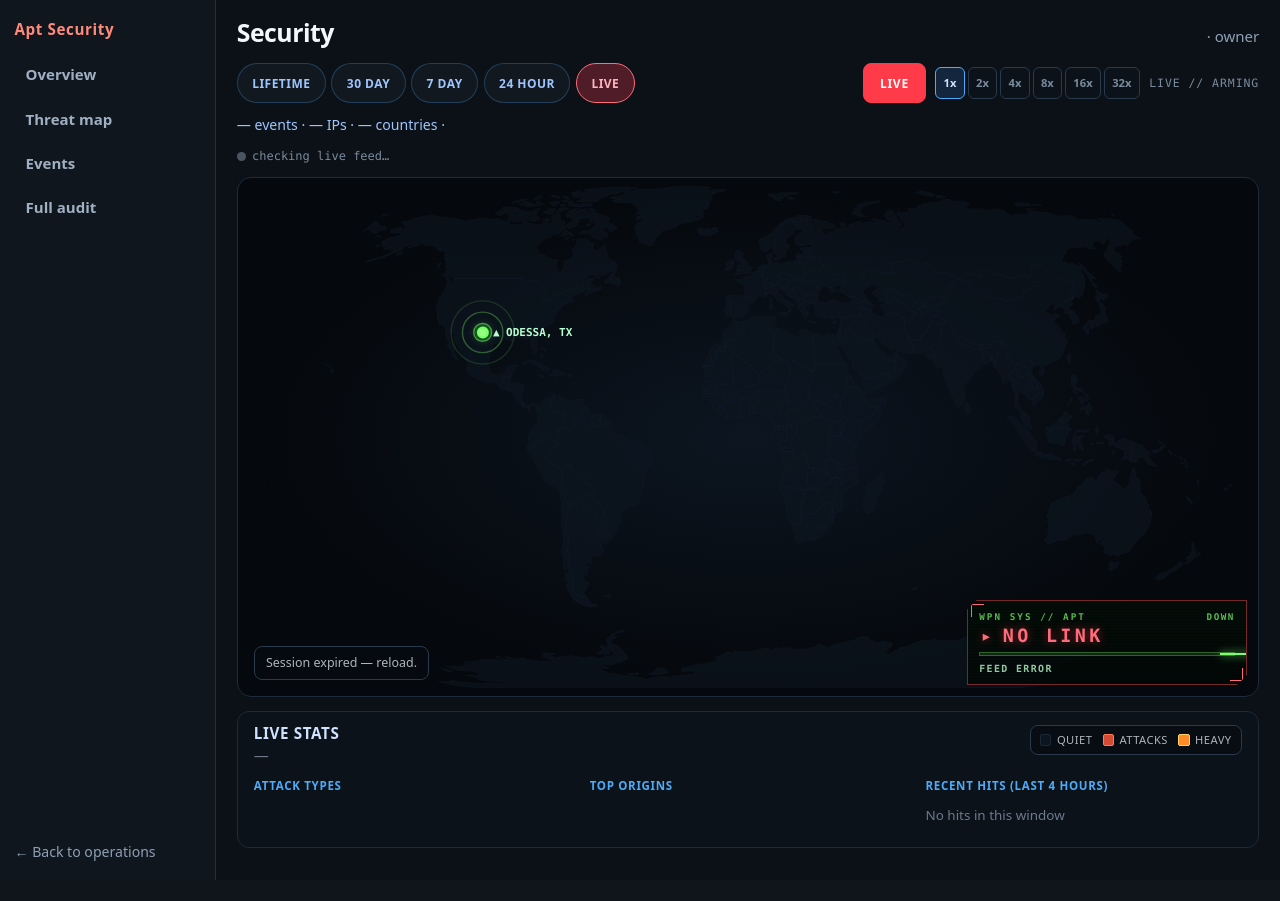
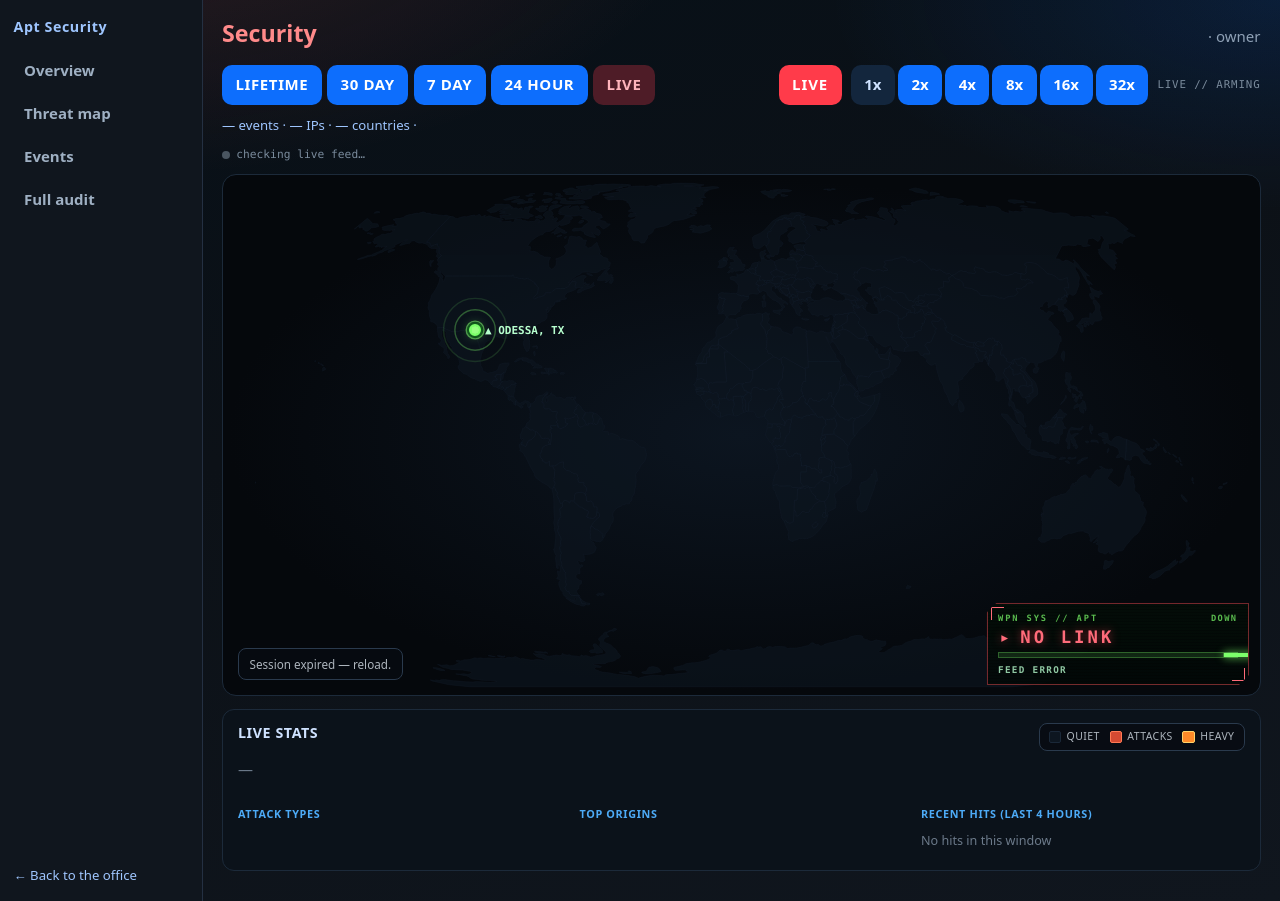
Before and after one commit to ThaFuentes/apartments, a Python web app: template app/templates/security/threat_map.html in a window 1280 px wide. Before the commit the page ends 880 px from the top, so only its background shows below. Run offline with Jinja, Linux system fonts and the light colour scheme; the template is opened without the code that fills it, so the values that code supplies are empty.

Commit message:
Ship security console styles with the page.
The owner console no longer depends on /static office CSS. Dark theme
is inlined and also served at /security/console.css, and the threat map
loads its CSS, JS, and map data from /security/assets/.

```diff
--- a/app/static/security/threat-map/threat-map.js
+++ b/app/static/security/threat-map/threat-map.js
@@ -214,7 +214,7 @@
   }
 
   async function loadIso() {
-    const res = await fetch("/static/security/threat-map/data/iso-numeric-to-iso2.json");
+    const res = await fetch("/security/assets/data/iso-numeric-to-iso2.json");
     const raw = await res.json();
     state.isoMap = {};
     Object.keys(raw).forEach((k) => {
@@ -410,7 +410,7 @@
 
   async function drawWorld() {
     const { w, h } = sizeCanvas();
-    const world = await (await fetch("/static/security/threat-map/data/countries-110m.json")).json();
+    const world = await (await fetch("/security/assets/data/countries-110m.json")).json();
     const features = topojson.feature(world, world.objects.countries).features;
     state.features = features;
     state.projection = d3.geoNaturalEarth1().fitExtent(
--- a/app/templates/security/base.html
+++ b/app/templates/security/base.html
@@ -5,8 +5,8 @@
   <meta name="viewport" content="width=device-width, initial-scale=1">
   <title>{{ page_title or "Security" }} · Apt</title>
   <link rel="icon" href="{{ url_for('static', filename='favicon.svg') }}" type="image/svg+xml">
-  <link rel="stylesheet" href="{{ url_for('static', filename='css/apt.css') }}?v=21">
-  <link rel="stylesheet" href="{{ url_for('static', filename='css/apt-desk.css') }}?v=1">
+  <link rel="stylesheet" href="/security/console.css?v=3">
+  <style>{% include "security/console.css" %}</style>
   {% block head %}{% endblock %}
 </head>
 <body class="sec-body">
@@ -19,7 +19,7 @@
         <a href="/security/events" {% if request.path.startswith('/security/events') %}class="is-on"{% endif %}>Events</a>
         <a href="/security/audit" {% if request.path.startswith('/security/audit') %}class="is-on"{% endif %}>Full audit</a>
       </nav>
-      <a class="sec-back" href="/">← Back to operations</a>
+      <a class="sec-back" href="/">← Back to the office</a>
     </aside>
     <div class="sec-main">
       <header class="sec-top">
--- /dev/null
+++ b/app/templates/security/console.css
@@ -0,0 +1,149 @@
+html { color-scheme: dark; }
+html, body.sec-body {
+  margin: 0;
+  padding: 0;
+  min-height: 100vh;
+  background:
+    radial-gradient(1100px 520px at 8% -12%, rgba(255, 90, 80, 0.16), transparent 55%),
+    radial-gradient(900px 420px at 100% 0%, rgba(13, 110, 253, 0.14), transparent 50%),
+    linear-gradient(165deg, #071018 0%, #0c1117 42%, #10161e 100%);
+  color: #e8edf3;
+  font: 15px/1.45 ui-sans-serif, system-ui, "Segoe UI", sans-serif;
+}
+.sec-body a { color: #9ec5fe; }
+.sec-body a:hover { color: #cfe2ff; }
+.sec-body h1, .sec-body h2, .sec-body h3 { color: #f4f7fb; margin: 0; }
+.sec-body table { border-collapse: collapse; }
+.sec-body button, .sec-body input, .sec-body select {
+  font: inherit;
+  color: #e8edf3;
+}
+.sec-shell {
+  display: grid;
+  grid-template-columns: 13.5rem minmax(0, 1fr);
+  min-height: 100vh;
+}
+.sec-rail {
+  background: #10161e;
+  border-right: 1px solid #243042;
+  padding: 1.1rem 0.9rem;
+  display: flex;
+  flex-direction: column;
+  gap: 1rem;
+}
+.sec-brand {
+  color: #ff8a7a;
+  font-weight: 800;
+  letter-spacing: 0.04em;
+  text-decoration: none;
+  font-size: 0.95rem;
+}
+.sec-nav { display: flex; flex-direction: column; gap: 0.3rem; }
+.sec-nav a {
+  color: #9fb0c3;
+  text-decoration: none;
+  padding: 0.55rem 0.7rem;
+  border-radius: 10px;
+  font-weight: 700;
+}
+.sec-nav a.is-on, .sec-nav a:hover {
+  background: rgba(255, 90, 80, 0.12);
+  color: #ffb4aa;
+}
+.sec-back {
+  margin-top: auto;
+  color: #8ea0b5;
+  text-decoration: none;
+  font-size: 0.88rem;
+}
+.sec-main { padding: 1.1rem 1.3rem 2rem; min-width: 0; }
+.sec-top {
+  display: flex;
+  justify-content: space-between;
+  align-items: baseline;
+  gap: 1rem;
+  margin-bottom: 1rem;
+}
+.sec-top h1 { color: #ff8a8a; font-size: 1.55rem; }
+.sec-top span { color: #8ea0b5; }
+.sec-lead { color: #9fb0c3; margin: 0 0 1rem; max-width: 48rem; }
+.sec-kpis {
+  display: grid;
+  grid-template-columns: repeat(auto-fill, minmax(8.5rem, 1fr));
+  gap: 0.65rem;
+  margin-bottom: 1.1rem;
+}
+.sec-kpi {
+  background: #161d27;
+  border: 1px solid #2a3648;
+  border-radius: 14px;
+  padding: 0.85rem 0.9rem;
+}
+.sec-kpi strong { display: block; font-size: 1.45rem; color: #ffc070; }
+.sec-kpi span {
+  color: #8ea0b5;
+  font-size: 0.72rem;
+  text-transform: uppercase;
+  letter-spacing: 0.04em;
+  font-weight: 700;
+}
+.sec-split { display: grid; grid-template-columns: 1.3fr 1fr; gap: 1rem; }
+.sec-panel {
+  background: #161d27;
+  border: 1px solid #2a3648;
+  border-radius: 14px;
+  padding: 1rem;
+}
+.sec-panel h2 { color: #7eb6ff; font-size: 1rem; margin: 0 0 0.75rem; }
+.sec-table { width: 100%; color: #e8edf3; font-size: 0.88rem; }
+.sec-table th {
+  color: #7eb6ff;
+  text-align: left;
+  padding: 0.45rem 0.4rem;
+  border-bottom: 1px solid #2a3648;
+}
+.sec-table td {
+  padding: 0.5rem 0.4rem;
+  border-bottom: 1px solid #222b38;
+  vertical-align: top;
+}
+.sec-muted { color: #8ea0b5; }
+.mono { font-family: ui-monospace, SFMono-Regular, Menlo, monospace; font-size: 0.8rem; }
+.sec-filters { display: flex; gap: 0.6rem; align-items: end; margin: 0 0 1rem; }
+.sec-filters label { color: #8ea0b5; font-size: 0.82rem; font-weight: 700; }
+.sec-filters input {
+  background: #10161e;
+  color: #e8edf3;
+  border: 1px solid #2a3648;
+  border-radius: 10px;
+  padding: 0.5rem 0.7rem;
+}
+.sec-body .flash {
+  background: #1d2836;
+  color: #d7e4f5;
+  padding: 0.6rem 0.8rem;
+  border-radius: 10px;
+}
+.sec-body button {
+  background: #0d6efd;
+  color: #fff;
+  border: 0;
+  border-radius: 10px;
+  padding: 0.55rem 0.9rem;
+  font-weight: 700;
+  min-height: 40px;
+  cursor: pointer;
+}
+.sec-body button.ghost {
+  background: transparent;
+  color: #ffb4aa;
+  border: 1px solid #5a2c32;
+}
+.tm-wrap { color: #cfe2ff; }
+@media (max-width: 899px) {
+  .sec-shell { grid-template-columns: 1fr; }
+  .sec-rail { flex-direction: row; flex-wrap: wrap; align-items: center; }
+  .sec-nav { flex-direction: row; overflow-x: auto; }
+  .sec-split { grid-template-columns: 1fr; }
+  .sec-back { margin-top: 0; }
+}
--- a/app/templates/security/threat_map.html
+++ b/app/templates/security/threat_map.html
@@ -1,6 +1,6 @@
 {% extends "security/base.html" %}
 {% block head %}
-<link rel="stylesheet" href="{{ url_for('static', filename='security/threat-map/threat-map.css') }}?v=apt1">
+<link rel="stylesheet" href="/security/assets/threat-map.css?v=apt2">
 {% endblock %}
 {% block security_content %}
 <div class="tm-wrap" id="tm-wrap" data-tm-alert="{{ alert_url or '' }}">
@@ -108,7 +108,7 @@
     </div>
   </section>
 </div>
-<script src="{{ url_for('static', filename='security/threat-map/vendor/d3.min.js') }}"></script>
-<script src="{{ url_for('static', filename='security/threat-map/vendor/topojson-client.min.js') }}"></script>
-<script src="{{ url_for('static', filename='security/threat-map/threat-map.js') }}?v=apt1"></script>
+<script src="/security/assets/vendor/d3.min.js"></script>
+<script src="/security/assets/vendor/topojson-client.min.js"></script>
+<script src="/security/assets/threat-map.js?v=apt2"></script>
 {% endblock %}
```
Also changed, not shown: app/routes/security.py (+17 -1 lines), tests/test_apt_console.py (+7 -0 lines).
